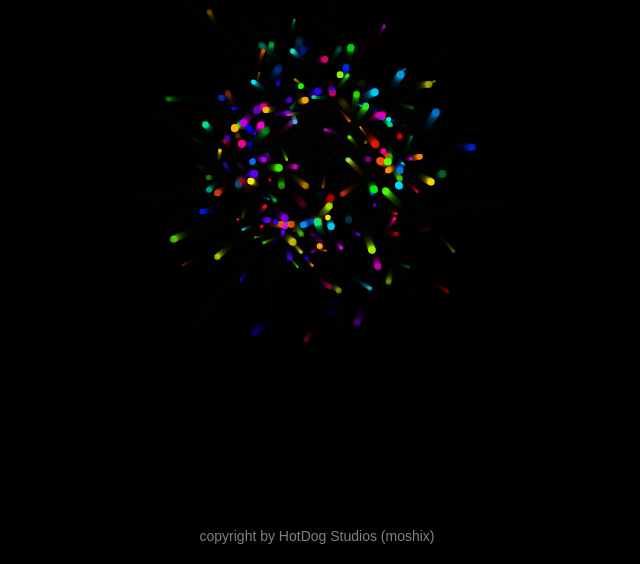
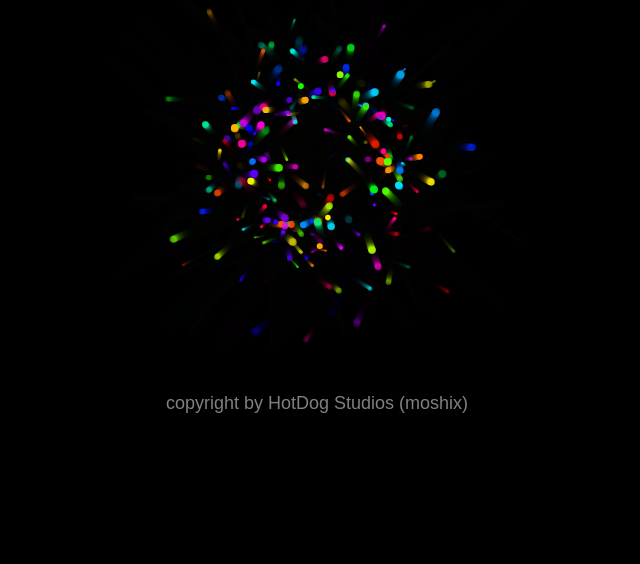
Before and after one commit to moshix/eyeBMinvaders, a plain HTML site: page firebirds.html in a window 1280 px wide. Shown: the part 236-800 px from the top of the page, without its empty margins (323-963 px from the left). Drawn offline with Linux system fonts and the light colour scheme.

Commit message:
3.9 firebirds fix

```diff
--- a/firebirds.html
+++ b/firebirds.html
@@ -26,11 +26,11 @@
         }
         #copyright {
             position: absolute;
-            bottom: 20px;
+            bottom: 150px;
             left: 50%;
             transform: translateX(-50%);
             color: rgba(255, 255, 255, 0.5);
-            font-size: 14px;
+            font-size: 18px;
             text-align: center;
             z-index: 100;
         }
```
